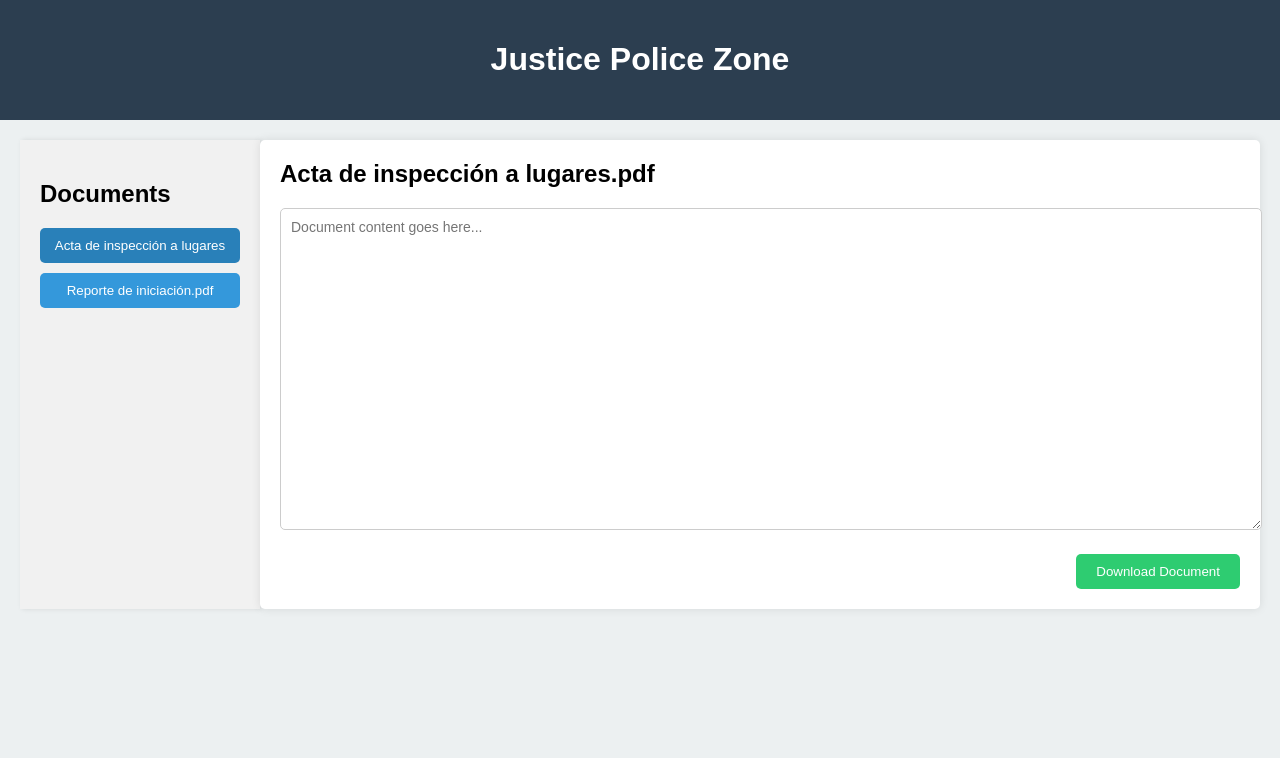
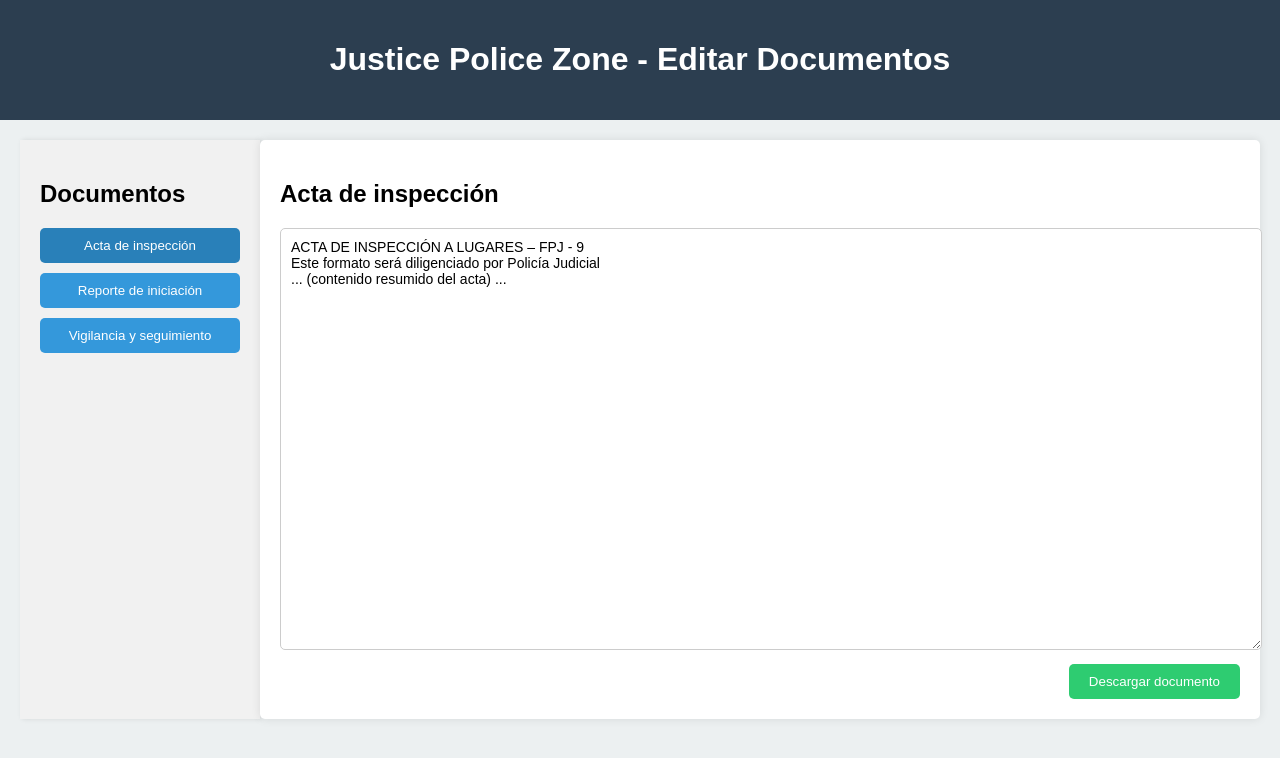
Before and after one commit to SARO-R/Prototipo_paginaweb, a plain HTML site: page index.html in a window 1280 px wide. Drawn offline with Linux system fonts and the light colour scheme.

Commit message:
Update index.html

```diff
--- a/index.html
+++ b/index.html
@@ -3,13 +3,13 @@
 <head>
   <meta charset="UTF-8">
   <meta name="viewport" content="width=device-width, initial-scale=1.0">
-  <title>Justice Police Zone</title>
+  <title>Justice Police Zone - Documentos</title>
   <style>
     body {
       font-family: Arial, sans-serif;
       margin: 0;
       padding: 0;
-      background-color: #ecf0f1; /* Fondo claro */
+      background-color: #ecf0f1;
     }
     header {
       background-color: #2c3e50;
@@ -25,7 +25,7 @@
       background-color: #f1f1f1;
       padding: 20px;
       width: 200px;
-      box-shadow: 2px 0 5px rgba(0, 0, 0, 0.1); /* Sombra en el sidebar */
+      box-shadow: 2px 0 5px rgba(0, 0, 0, 0.1);
     }
     .sidebar button {
       background-color: #3498db;
@@ -36,38 +36,31 @@
       margin-bottom: 10px;
       padding: 10px;
       width: 100%;
-      border-radius: 5px; /* Bordes redondeados */
+      border-radius: 5px;
       transition: background-color 0.3s;
     }
-    .sidebar button:hover {
-      background-color: #2980b9;
-    }
-    .sidebar button.active {
+    .sidebar button:hover, .sidebar button.active {
       background-color: #2980b9;
     }
     .document-viewer {
       flex-grow: 1;
       padding: 20px;
       background-color: white;
-      box-shadow: 0 0 10px rgba(0, 0, 0, 0.1); /* Sombra en el visor de documentos */
+      box-shadow: 0 0 10px rgba(0, 0, 0, 0.1);
       border-radius: 5px;
-    }
-    .document-viewer h2 {
-      margin-top: 0;
     }
     .document-viewer textarea {
       width: 100%;
-      height: 300px;
-      margin-bottom: 20px;
+      height: 400px;
       padding: 10px;
-      border-radius: 5px;
-      border: 1px solid #ccc;
       font-family: Arial, sans-serif;
       font-size: 14px;
+      border: 1px solid #ccc;
+      border-radius: 5px;
     }
     .document-actions {
-      display: flex;
-      justify-content: flex-end;
+      text-align: right;
+      margin-top: 10px;
     }
     .document-actions button {
       background-color: #2ecc71;
@@ -85,21 +78,59 @@
 </head>
 <body>
   <header>
-    <h1>Justice Police Zone</h1>
+    <h1>Justice Police Zone - Editar Documentos</h1>
   </header>
   <div class="container">
     <div class="sidebar">
-      <h2>Documents</h2>
-      <button class="active">Acta de inspección a lugares</button>
-      <button>Reporte de iniciación.pdf</button>
+      <h2>Documentos</h2>
+      <button class="active" onclick="loadDocument('acta')">Acta de inspección</button>
+      <button onclick="loadDocument('reporte')">Reporte de iniciación</button>
+      <button onclick="loadDocument('vigilancia')">Vigilancia y seguimiento</button>
     </div>
     <div class="document-viewer">
-      <h2>Acta de inspección a lugares.pdf</h2>
-      <textarea placeholder="Document content goes here..."></textarea>
+      <h2 id="doc-title">Acta de inspección</h2>
+      <textarea id="doc-content"></textarea>
       <div class="document-actions">
-        <button>Download Document</button>
+        <button onclick="downloadDocument()">Descargar documento</button>
       </div>
     </div>
   </div>
+  <script>
+    const documents = {
+      acta: `ACTA DE INSPECCIÓN A LUGARES – FPJ - 9
+Este formato será diligenciado por Policía Judicial
+... (contenido resumido del acta) ...`,
+      reporte: `REPORTE DE INICIACIÓN – FPJ - 1
+Este formato será diligenciado por Policía Judicial
+... (contenido resumido del reporte) ...`,
+      vigilancia: `VIGILANCIA Y SEGUIMIENTO – FPJ - 24
+Este formato será utilizado por Policía Judicial en aquellos casos en que la investigación lo amerite
+... (contenido resumido de vigilancia) ...`
+    };
+
+    function loadDocument(type) {
+      document.getElementById("doc-title").textContent = {
+        acta: "Acta de inspección",
+        reporte: "Reporte de iniciación",
+        vigilancia: "Vigilancia y seguimiento"
+      }[type];
+      document.getElementById("doc-content").value = documents[type];
+      document.querySelectorAll(".sidebar button").forEach(button => button.classList.remove("active"));
+      document.querySelector(`button[onclick="loadDocument('${type}')"]`).classList.add("active");
+    }
+
+    function downloadDocument() {
+      const content = document.getElementById("doc-content").value;
+      const title = document.getElementById("doc-title").textContent;
+      const blob = new Blob([content], { type: "text/plain" });
+      const link = document.createElement("a");
+      link.href = URL.createObjectURL(blob);
+      link.download = `${title}.txt`;
+      link.click();
+    }
+
+    // Cargar documento inicial
+    loadDocument('acta');
+  </script>
 </body>
 </html>
```
